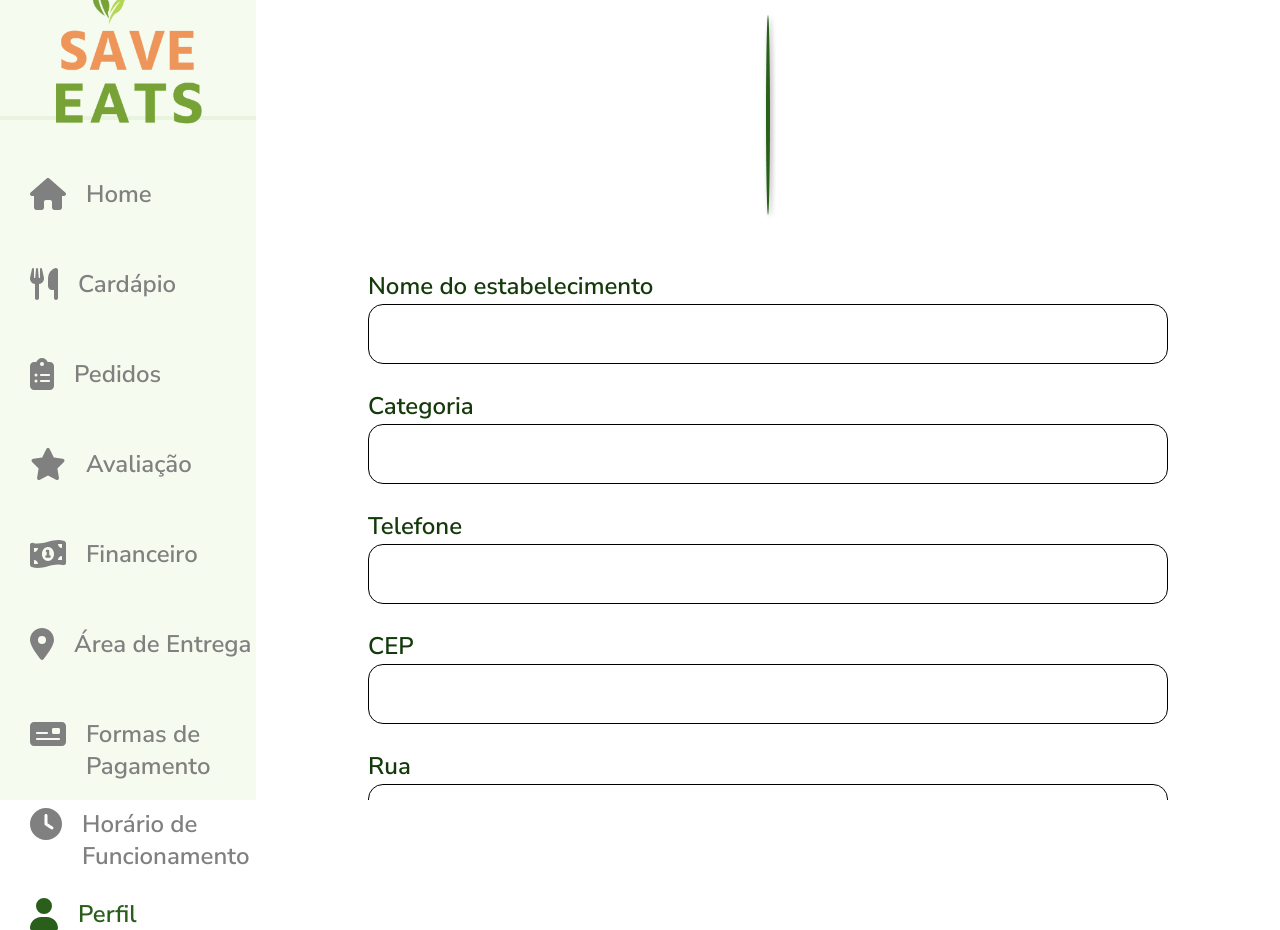
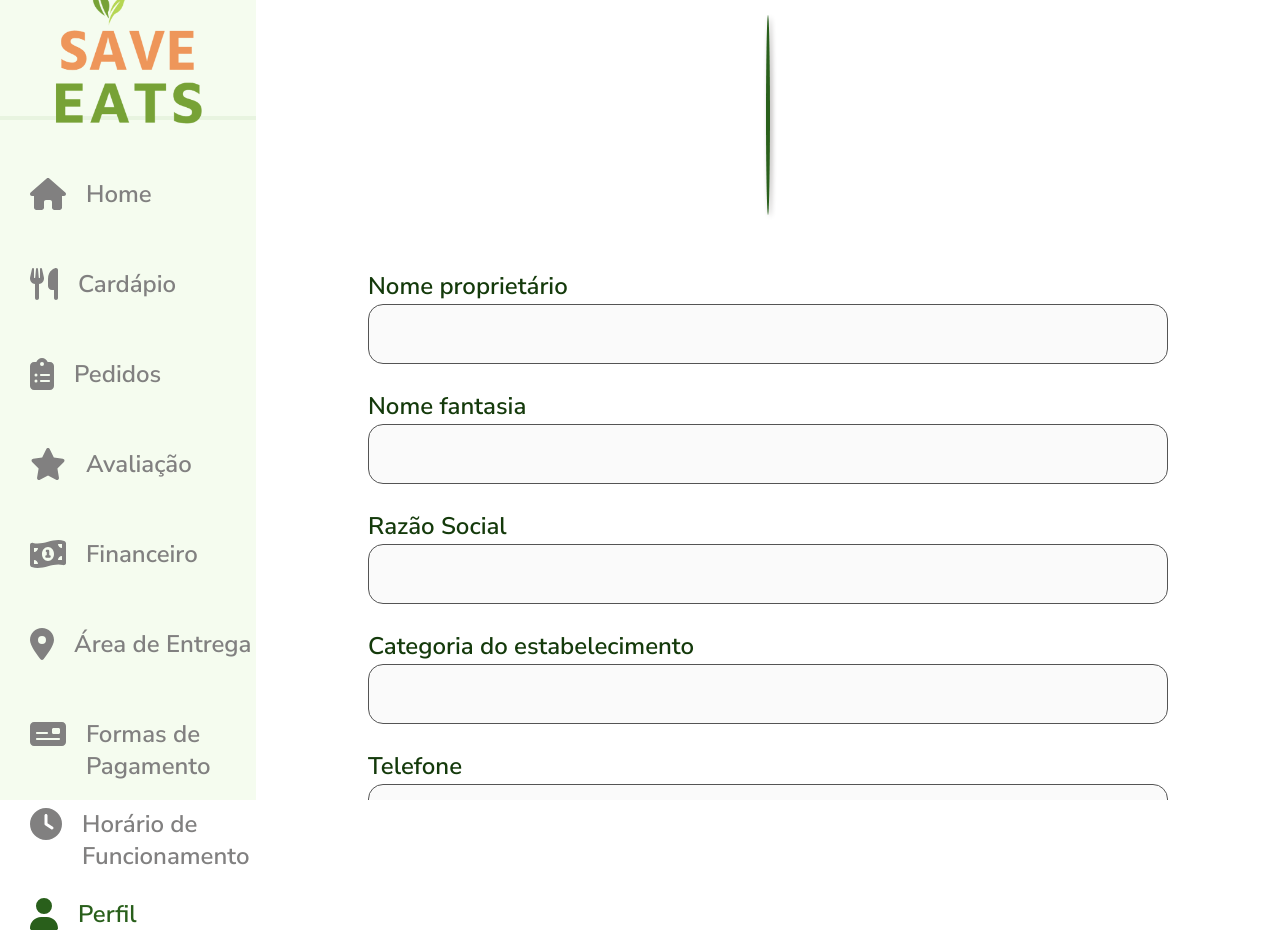
Before and after one commit to Xul14/SaveEats-Web, a React (Vite) app: page /menu/perfil in a window 1280 px wide. Built offline with nearby package versions, Linux system fonts and the light colour scheme; no server answers.

Commit message:
Integrando tela de perfil

```diff
--- a/src/pages/LoginPage/LoginPage.jsx
+++ b/src/pages/LoginPage/LoginPage.jsx
@@ -40,12 +40,15 @@ export function LoginPage() {
 
             const responseData = Response.data;
             const restaurante = responseData.restaurante[0];
+
+            localStorage.setItem("id", restaurante.id)
+            localStorage.setItem("email", restaurante.email)
+            localStorage.setItem("senha", restaurante.senha)
             localStorage.setItem("nome_fantasia", restaurante.nome_fantasia)
-            localStorage.setItem("id", restaurante.id)
+            localStorage.setItem("id_endereco_restaurante", restaurante.id_endereco_restaurante)
+
             navigate("/menu/home", { state: { restaurante } })
             console.log(responseData);
-
-
         })
         .catch(error => {
 
--- a/src/pages/Menu/PerfilPage/PerfilPage.jsx
+++ b/src/pages/Menu/PerfilPage/PerfilPage.jsx
@@ -12,15 +12,21 @@ import { MenuNavigation } from "../../../components/MenuNavigation/MenuNavigatio
 export function PerfilPage() {
 
     //Pegando dados do restaurante
+    const idRestaurante = localStorage.getItem("id");
     const nomeRestaurante = localStorage.getItem("nome_fantasia");
-    const idRestaurante = localStorage.getItem("id");
+    const emailRestaurante = localStorage.getItem("email");
+    const senhaRestaurante = localStorage.getItem("senha");
+    const idEnderecoRestaurante = localStorage.getItem("id_endereco_restaurante");
+
     const [dadosPerfil, setDadosPerfil] = useState([0]);
+    const [isEditing, setIsEditing] = useState(false);
 
     useEffect(() => {
         async function fetchData() {
             try {
                 const response = await axios.get(`http://localhost:3000/v1/saveeats/restaurante/id/${idRestaurante}`);
                 const responseData = response.data.restaurantes
+                console.log(responseData);
                 setDadosPerfil(responseData)
             } catch (error) {
                 console.error('Erro ao obter dados da API:', error)
@@ -28,6 +34,63 @@ export function PerfilPage() {
         }
         fetchData()
     }, [])
+
+    const handleEdit = () => {
+        setIsEditing(true);
+    }
+
+    const handleSave = async () => {
+
+        const dadosAtualizados = {
+            id_restaurante: idRestaurante,
+            nome_proprietario: dadosPerfil[0].nome_proprietario,
+            nome_fantasia: dadosPerfil[0].nome_fantasia,
+            razao_social: dadosPerfil[0].razao_social,
+            email: emailRestaurante,
+            senha: senhaRestaurante,
+            foto: dadosPerfil[0].foto,
+            cnpj: dadosPerfil[0].cnpj,
+            categoria_restaurante: dadosPerfil[0].categoria_restaurante,
+            numero_telefone: dadosPerfil[0].numero_telefone,
+            id_endereco_restaurante: idEnderecoRestaurante,
+            rua: dadosPerfil[0].rua,
+            cep: dadosPerfil[0].cep,
+            bairro: dadosPerfil[0].bairro,
+            numero: dadosPerfil[0].numero,
+            complemento: dadosPerfil[0].complemento,
+            nome_cidade: dadosPerfil[0].nome_cidade,
+            nome_estado: dadosPerfil[0].nome_estado
+        };
+console.log(dadosAtualizados);
+        try {
+            const response = await axios.put(`http://localhost:3000/v1/saveeats/restaurante/id/${idRestaurante}`, dadosAtualizados);
+            // const response = await axios.put(`http://localhost:8080/v1/saveeats/restaurante/id/${dadosAtualizados.id_restaurante}`, dadosAtualizados);
+
+            if (response.status === 200) {
+                console.log("Editado com sucesso");
+            } else {
+                console.log("Erro ao editar");
+            }
+        } catch (error) {
+            console.error('Erro ao atualizar os dados:', error);
+        }
+
+        setIsEditing(false);
+    }
+
+    // Função para atualizar os campos de entrada conforme o usuário digita
+    const handleInputChange = (e, field) => {
+        const newValue = e.target.value;
+
+        // Atualize o estado de acordo com o campo modificado
+        setDadosPerfil(prevData => ({
+            ...prevData,
+            [0]: {
+                ...prevData[0],
+                [field]: newValue
+            }
+        }));
+    }
 
     return (
         <div>
@@ -50,59 +113,78 @@ export function PerfilPage() {
                     <div className="container-editar-dados">
 
                         <div className="input-editar-dados">
-                            <p className="nome-input-editar">Nome do estabelecimento</p>
-                            <input type="text" className="input-editar" value={dadosPerfil[0].nome_fantasia}></input>
+                            <p className="nome-input-editar">Nome proprietário</p>
+                            <input type="text" className="input-editar" value={dadosPerfil[0].nome_proprietario} disabled={!isEditing} onChange={(e) => handleInputChange(e, "nome_proprietario")} ></input>
                         </div>
 
                         <div className="input-editar-dados">
-                            <p className="nome-input-editar">Categoria</p>
-                            <input type="text" className="input-editar"></input>
+                            <p className="nome-input-editar">Nome fantasia</p>
+                            <input type="text" className="input-editar" value={dadosPerfil[0].nome_fantasia} disabled={!isEditing} onChange={(e) => handleInputChange(e, "nome_fantasia")} ></input>
+                        </div>
+
+                        <div className="input-editar-dados">
+                            <p className="nome-input-editar">Razão Social</p>
+                            <input type="text" className="input-editar" value={dadosPerfil[0].razao_social} disabled={!isEditing} onChange={(e) => handleInputChange(e, "razao_social")} ></input>
+                        </div>
+
+                        <div className="input-editar-dados">
+                            <p className="nome-input-editar">Categoria do estabelecimento</p>
+                            <input type="text" className="input-editar" value={dadosPerfil[0].categoria_restaurante} disabled={!isEditing} onChange={(e) => handleInputChange(e, "categoria_restaurante")} ></input>
                         </div>
 
                         <div className="input-editar-dados">
                             <p className="nome-input-editar">Telefone</p>
-                            <input type="text" className="input-editar"></input>
+                            <input type="text" className="input-editar" value={dadosPerfil[0].numero_telefone} disabled={!isEditing} onChange={(e) => handleInputChange(e, "numero_telefone")} ></input>
+                        </div>
+
+                        <div className="input-editar-dados">
+                            <p className="nome-input-editar">CNPJ</p>
+                            <input type="text" className="input-editar" value={dadosPerfil[0].cnpj} disabled={!isEditing} onChange={(e) => handleInputChange(e, "cnpj")} ></input>
                         </div>
 
                         <div className="input-editar-dados">
                             <p className="nome-input-editar">CEP</p>
-                            <input type="text" className="input-editar"></input>
+                            <input type="text" className="input-editar" value={dadosPerfil[0].cep} disabled={!isEditing} onChange={(e) => handleInputChange(e, "cep")} ></input>
                         </div>
 
                         <div className="input-editar-dados">
                             <p className="nome-input-editar">Rua</p>
-                            <input type="text" className="input-editar"></input>
+                            <input type="text" className="input-editar" value={dadosPerfil[0].rua} disabled={!isEditing} onChange={(e) => handleInputChange(e, "rua")} ></input>
                         </div>
 
                         <div className="input-editar-dados">
                             <p className="nome-input-editar">Número</p>
-                            <input type="text" className="input-editar"></input>
+                            <input type="text" className="input-editar" value={dadosPerfil[0].numero} disabled={!isEditing} onChange={(e) => handleInputChange(e, "numero")} ></input>
                         </div>
 
                         <div className="input-editar-dados">
                             <p className="nome-input-editar">Bairro</p>
-                            <input type="text" className="input-editar"></input>
+                            <input type="text" className="input-editar" value={dadosPerfil[0].bairro} disabled={!isEditing} onChange={(e) => handleInputChange(e, "bairro")} ></input>
                         </div>
 
                         <div className="input-editar-dados">
                             <p className="nome-input-editar">Cidade</p>
-                            <input type="text" className="input-editar"></input>
+                            <input type="text" className="input-editar" value={dadosPerfil[0].nome_cidade} disabled={!isEditing} onChange={(e) => handleInputChange(e, "nome_cidade")} ></input>
                         </div>
 
                         <div className="input-editar-dados">
                             <p className="nome-input-editar">Estado</p>
-                            <input type="text" className="input-editar"></input>
+                            <input type="text" className="input-editar" value={dadosPerfil[0].nome_estado} disabled={!isEditing} onChange={(e) => handleInputChange(e, "nome_estado")} ></input>
                         </div>
 
                         <div className="input-editar-dados">
                             <p className="nome-input-editar">Complemento</p>
-                            <input type="text" className="input-editar"></input>
+                            <input type="text" className="input-editar" value={dadosPerfil[0].complemento} disabled={!isEditing} onChange={(e) => handleInputChange(e, "complemento")} ></input>
                         </div>
 
                     </div>
 
                     <div className="btn-salvar-edicao">
-                        <button className="btn-salvar-alteracoes">Salvar alterações</button>
+                        {isEditing ? (
+                            <button className="btn-salvar-alteracoes" onClick={handleSave}>Salvar Alterações</button>
+                        ) : (
+                            <button className="btn-salvar-alteracoes" onClick={handleEdit}>Editar Dados</button>
+                        )}
                     </div>
 
                 </div>
```
